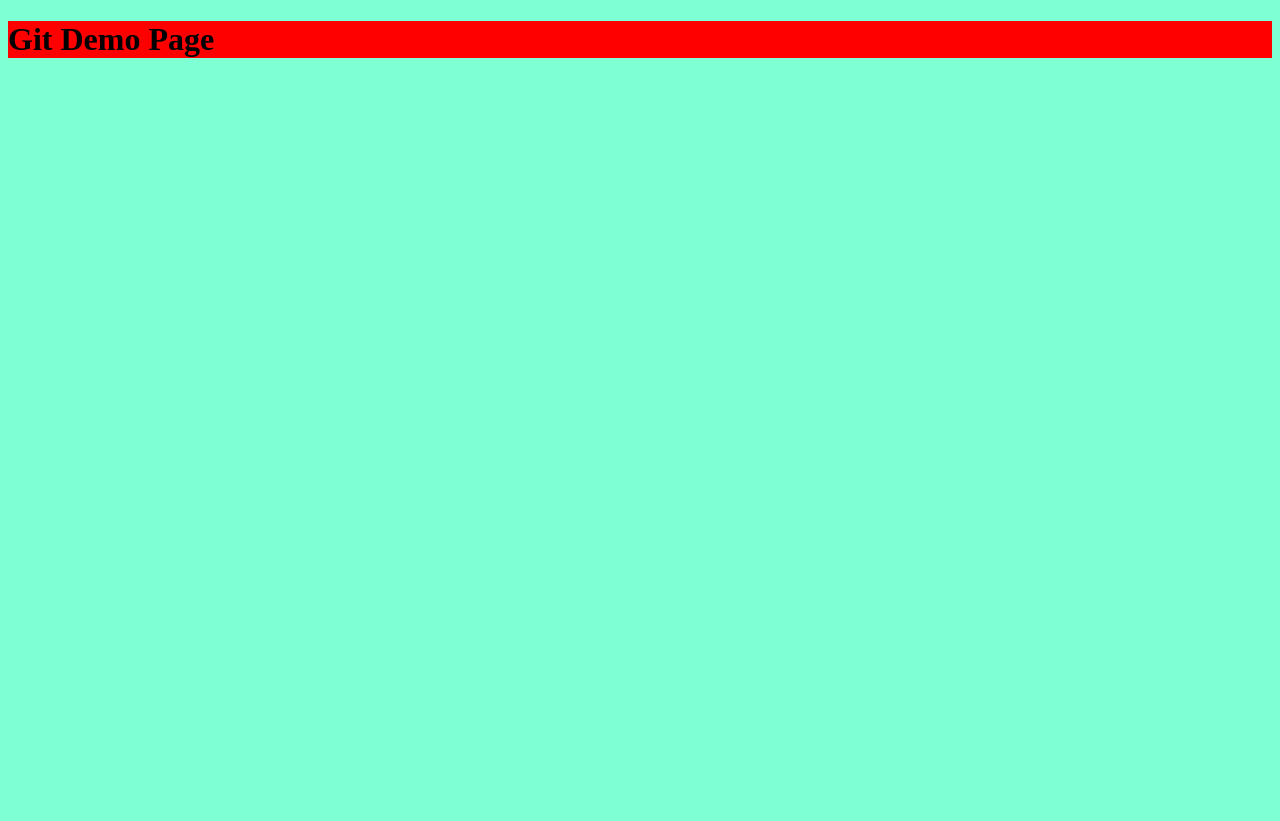
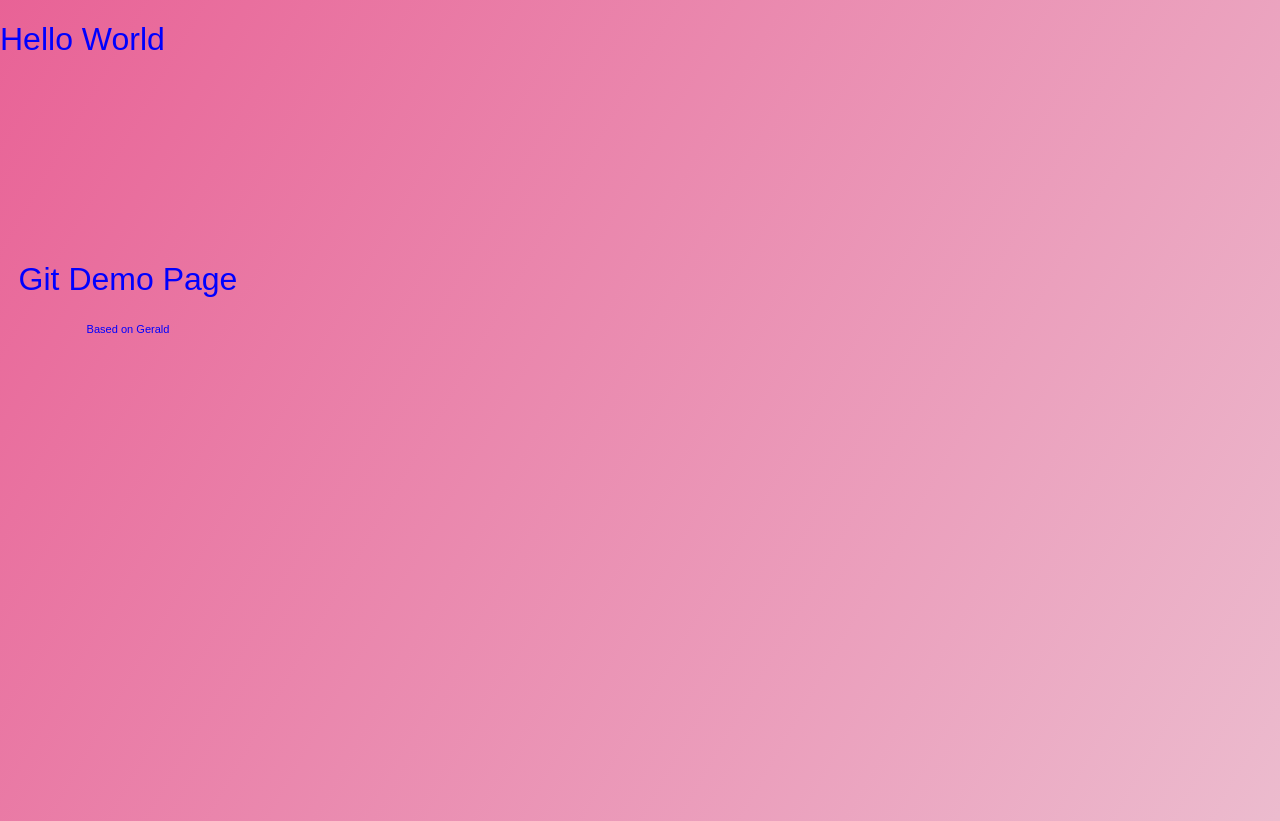
Before and after one commit to geraldtohdy/test, a plain HTML site: page index.html in a window 1280 px wide. Before the commit the page ends 800 px from the top, so only its background shows below. Drawn offline with Linux system fonts and the light colour scheme.

Commit message:
dope gradient

```diff
--- a/index.html
+++ b/index.html
@@ -8,7 +8,11 @@
     <link rel="stylesheet" href="style.css">
 </head>
 <body>
-    <h1>Git Demo Page</h1>
+    <h1>Hello World</h1>
+    <div class="container">
+        <h1>Git Demo Page</h1>
+        <h5><small>Based on Gerald</small><a hred="https://manuelpinto.in" target="_blank"></a></h5>
+    </div>
 
     <script src="app.js"></script>
 </body>
--- a/style.css
+++ b/style.css
@@ -1,3 +1,49 @@
-body{background-color: aquamarine;}
+body{
+    margin: 0;
+    width: 100%;
+    height: 100vh;
+    font-family:"Exo", sans-serif;
+    color: blue;
+    background: linear-gradient(-60deg, #eee, #e73c7e, #23a6d5);
+    background-size: 400% 400%;
+    animation: gradientBG 15s ease infinite;
+    }
 
-h1{background-color: red;}
+@keyframes gradientBG{
+    0% {
+        background-position: 0% 50%;
+    }
+    50% {
+        background-position: 100% 50%;
+    }
+    100% {
+        background-position: 0% 50%;
+    }
+    }
+
+.container {
+    width: 20%;
+    position: absolute;
+    top: 30%;
+    text-align: center;
+}
+
+h1{
+    font-weight: 300;
+}
+
+h3{
+    color:blue;
+    font-weight: 100;
+}
+
+h5{
+    color:blue;
+    font-weight: 300;
+}
+
+a,
+a:hover {
+    text-decoration: none;
+    color: #ddd;
+}
```
